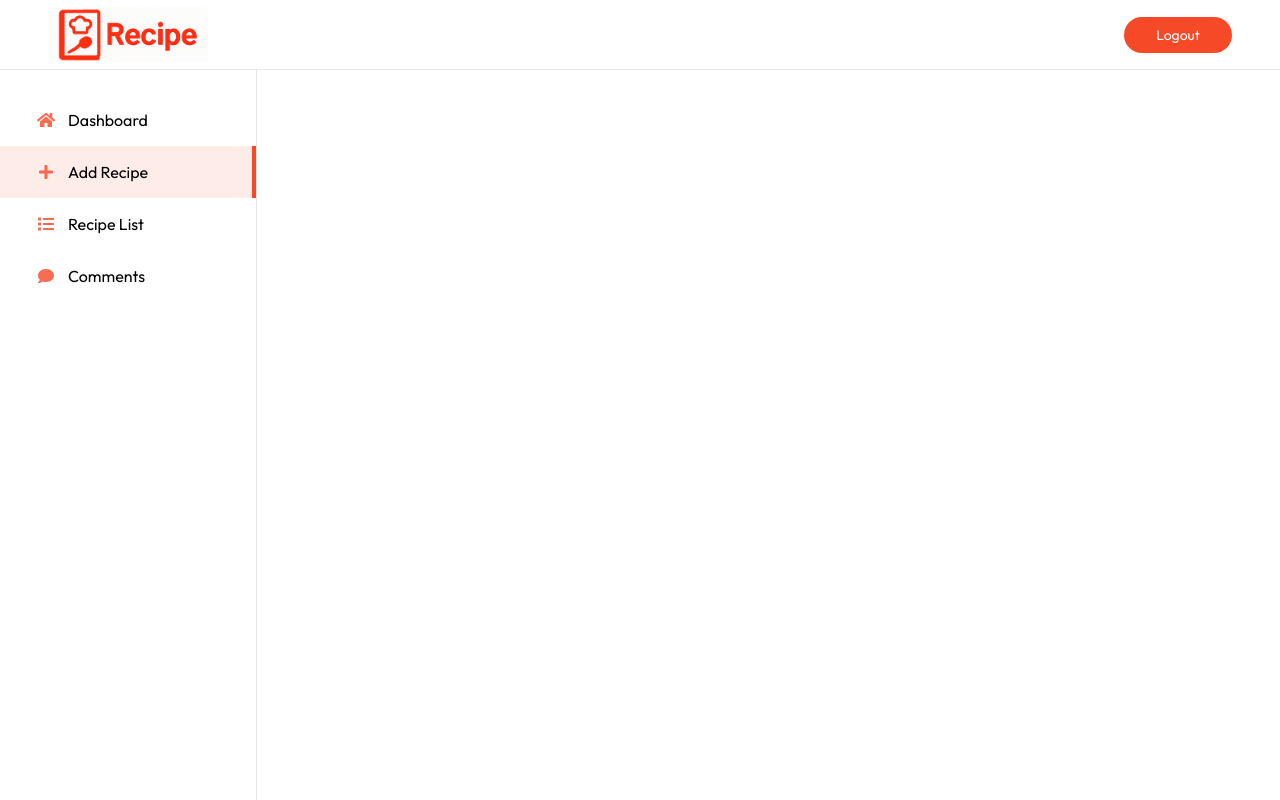
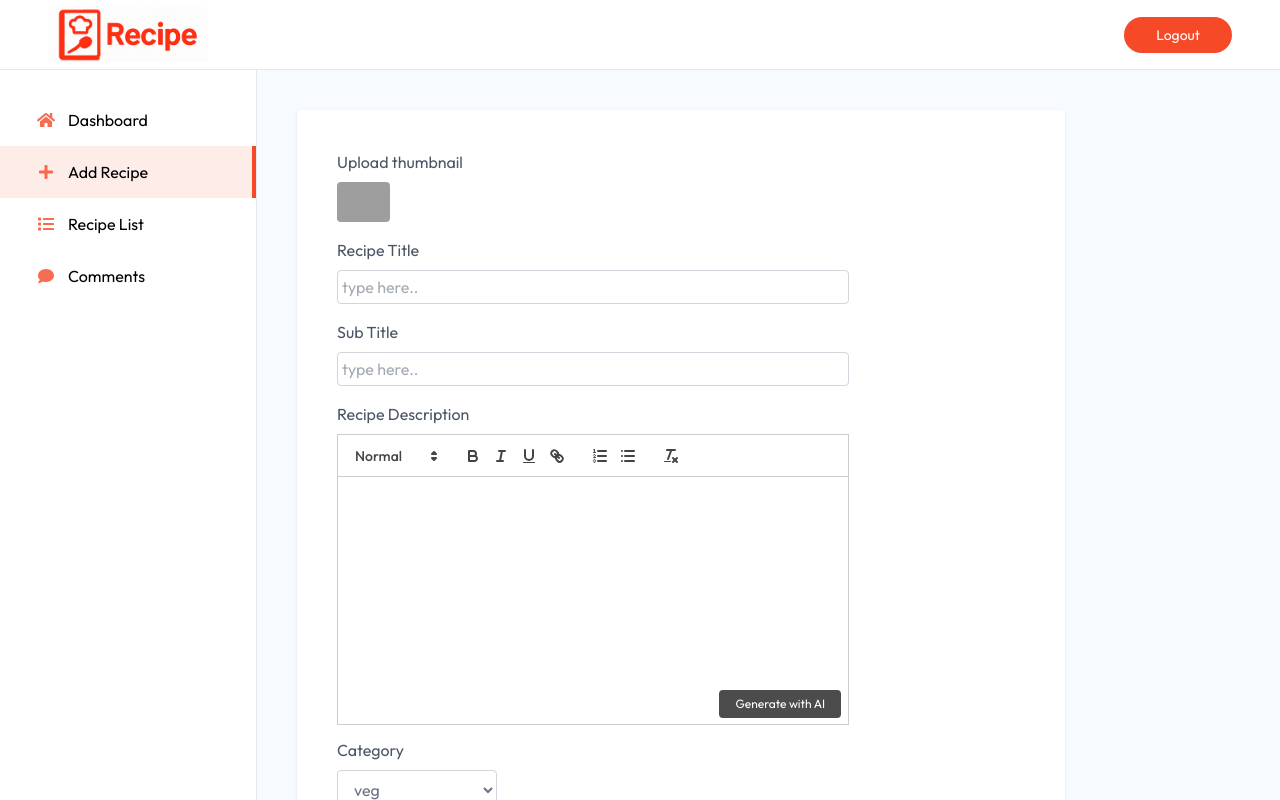
Before and after one commit to lubnafebin/recipe-app, a React (Vite) app in the folder client/: page /admin/add-recipe in a window 1280 px wide. Built offline with nearby package versions, Linux system fonts and the light colour scheme; grey boxes are pictures that could not be loaded.

Commit message:
created add recipe page for admin to add recipes and added quill for rich text editing

```diff
--- a/client/src/pages/admin/AddRecipe.jsx
+++ b/client/src/pages/admin/AddRecipe.jsx
@@ -1,8 +1,130 @@
+import { useEffect, useRef, useState } from "react";
+import Quill from "quill";
 
 export const AddRecipe = () => {
+  const editorRef = useRef(null);
+  const quillRef = useRef(null);
+
+  const [image, setImage] = useState(false);
+  const [title, setTitle] = useState("");
+  const [subTitle, setSubTitle] = useState("");
+  const [category, setCategory] = useState("veg");
+  const [isPublished, setIsPublished] = useState(false);
+
+  const recipeCategories = [
+    "healthy",
+    "veg",
+    "Non veg",
+    "spicy",
+    "sweet",
+    "traditional",
+  ];
+
+  const generateContent = async () => {};
+
+  const onSubmitHandler = async (e) => {
+    e.preventDefault();
+  };
+
+  useEffect(() => {
+    if (!quillRef.current && editorRef.current) {
+      quillRef.current = new Quill(editorRef.current, { theme: "snow" });
+    }
+  }, []);
+
   return (
-    <div>
+    <form
+      onSubmit={onSubmitHandler}
+      className="flex-1 bg-blue-50/50 text-gray-600 h-full overflow-scroll"
+    >
+      <div className="bg-white w-full max-w-3xl p-4 md:p-10 sm:m-10 shadow rounded">
+        <p>Upload thumbnail</p>
+        <label htmlFor="">
+          <img
+            src={
+              !image
+                ? "https://imgs.search.brave.com/9BRtpaeHsuBf-5ajeO4NtWTJfenE--Iu2rJhztzDZv0/rs:fit:860:0:0:0/g:ce/aHR0cHM6Ly90NC5m/dGNkbi5uZXQvanBn/LzE1LzI4LzM2Lzc3/LzM2MF9GXzE1Mjgz/Njc3MzZfS2laNTk0/dUZ4QnlaVHZWQkw1/QjhhcHpCTE1mMGNm/RmQuanBn"
+                : URL.createObjectURL(image)
+            }
+            alt="upload"
+            className="mt-2 h-10 rounded cursor-pointer"
+          />
+          <input
+            onChange={(e) => setImage(e.target.files[0])}
+            type="file"
+            id="image"
+            hidden
+            required
+          />
+        </label>
+        <p className="mt-4">Recipe Title</p>
+        <input
+          type="text"
+          name=""
+          id=""
+          placeholder="type here.."
+          required
+          className="w-full max-w-lg mt-2 p-1 border border-gray-300 outline-noe rounded"
+          onChange={(e) => setTitle(e.target.value)}
+          value={title}
+        />
+        <p className="mt-4">Sub Title</p>
+        <input
+          type="text"
+          name=""
+          id=""
+          placeholder="type here.."
+          required
+          className="w-full max-w-lg mt-2 p-1 border border-gray-300 outline-noe rounded"
+          onChange={(e) => setSubTitle(e.target.value)}
+          value={subTitle}
+        />
+        <p className="mt-4">Recipe Description</p>
+        <div className="max-w-lg h-74 pb-16 sm:pb-10 pt-2 relative">
+          <div ref={editorRef}></div>
+          <button
+            type="button"
+            onClick={generateContent}
+            className="absolute bottom-1 right-2 ml-2 text-xs text-white bg-black/70 px-4 py-1.5 rounded hover:underline cursor-pointer"
+          >
+            Generate with AI
+          </button>
+        </div>
 
-    </div>
-  )
-}
+        <p className="mt-4">Category</p>
+        <select
+          onChange={(e) => setCategory(e.target.value)}
+          value={category}
+          name="category"
+          className="mt-2 px-3 py-2 border text-gray-500 border-gray-300 outline-none rounded"
+        >
+          <option value="">Select Category</option>
+          {recipeCategories.map((item, index) => {
+            return (
+              <option key={index} value={item}>
+                {item}
+              </option>
+            );
+          })}
+        </select>
+
+        <div className="flex gap-2 mt-4">
+          <p>Publish Now</p>
+          <input
+            type="checkbox"
+            checked={isPublished}
+            className="scale-125 cursor-pointer"
+            onChange={(e) => setIsPublished(e.target.checked)}
+          />
+        </div>
+
+        <button
+          type="submit"
+          className="mt-8 w-40 h-10 bg-primary text-white rounded cursor-pointer text-sm"
+        >
+          Add Recipe
+        </button>
+      </div>
+    </form>
+  );
+};
```
